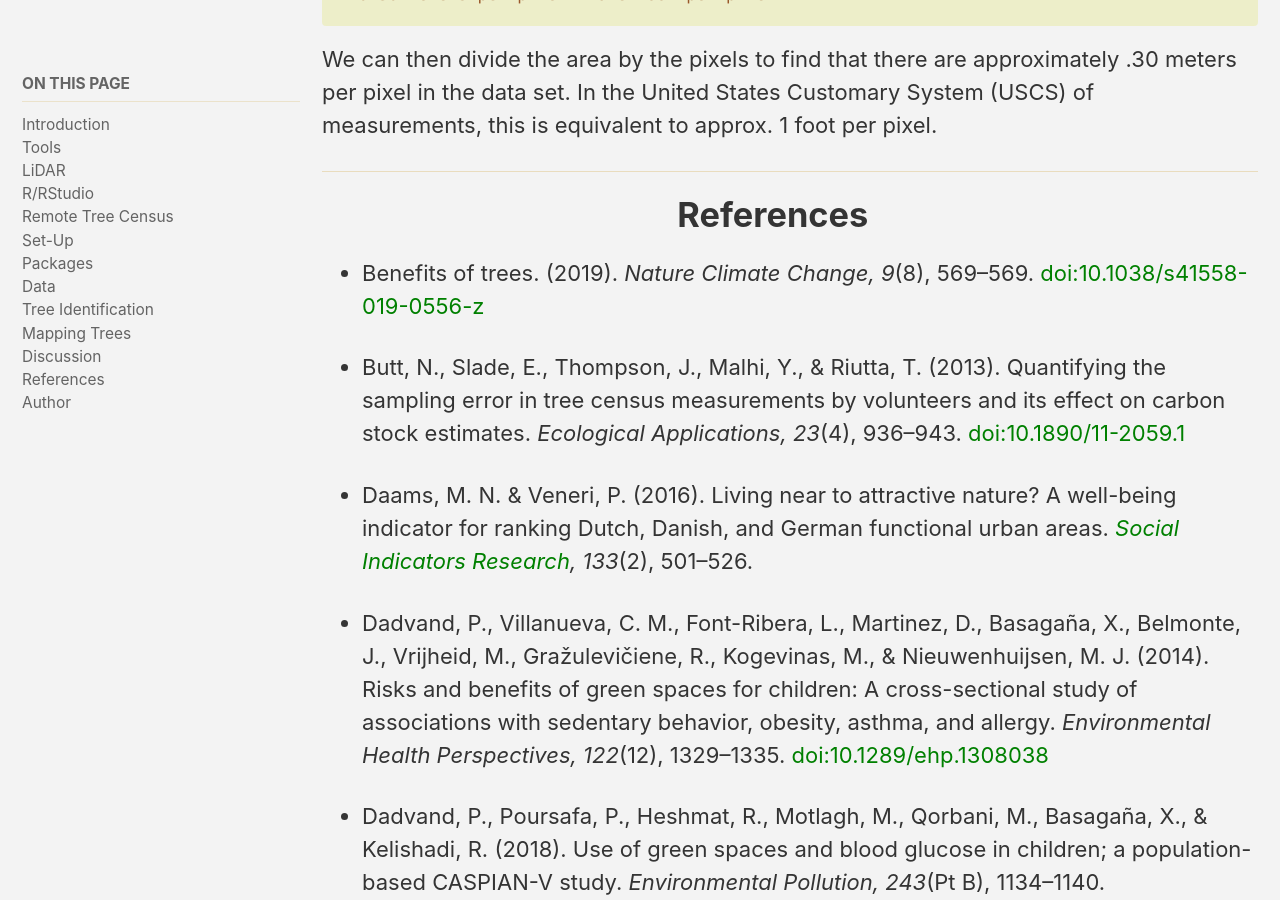
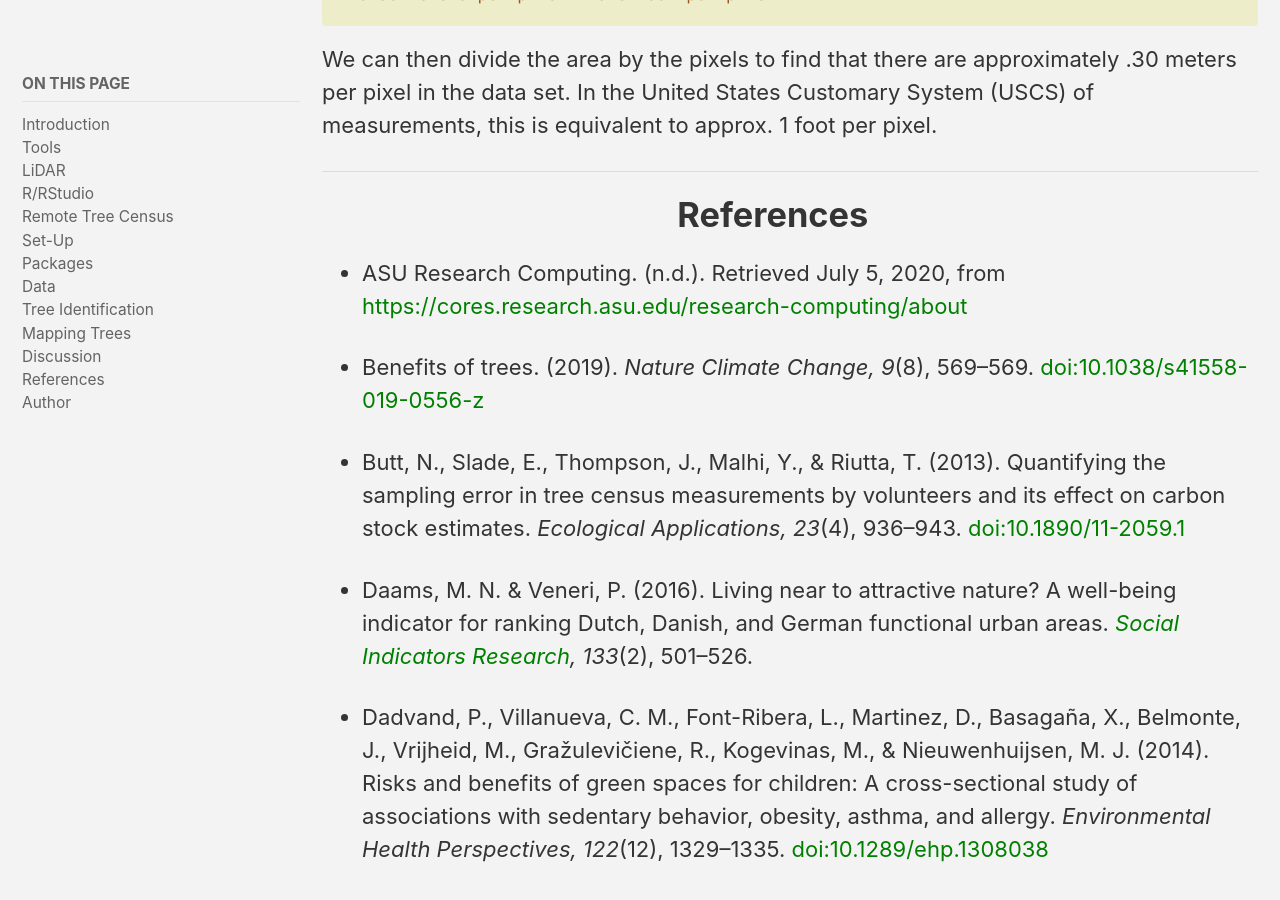
Before and after one commit to castower/cpp-593-treeproject-site, a Jekyll site: the page built from index.md, in a window 1280 px wide and 900 px high, scrolled down 13954 px. Built offline with Jekyll 4.4.1, drawn with Linux system fonts in a browser that asks for light colours; cached includes are drawn as plain includes; nearby versions of some CDN libraries.

Commit message:
Update index.md

```diff
--- a/index.md
+++ b/index.md
@@ -358,6 +358,8 @@ sqrt( 11250000 ) # 11,250,000 points
   <h1 id = "References">References</h1>
 </center>
 
+- ASU Research Computing. (n.d.). Retrieved July 5, 2020, from [https://cores.research.asu.edu/research-computing/about](https://cores.research.asu.edu/research-computing/about)
+
 - Benefits of trees. (2019). <i>Nature Climate Change, 9</i>(8), 569–569. [doi:10.1038/s41558-019-0556-z](https://www.nature.com/articles/s41558-019-0556-z)
 
 - Butt, N., Slade, E., Thompson, J., Malhi, Y., & Riutta, T. (2013). Quantifying the sampling error in tree census measurements by volunteers and its effect on carbon stock estimates. <i> Ecological Applications, 23</i>(4), 936–943. [doi:10.1890/11-2059.1](https://esajournals.onlinelibrary.wiley.com/doi/abs/10.1890/11-2059.1)
```
